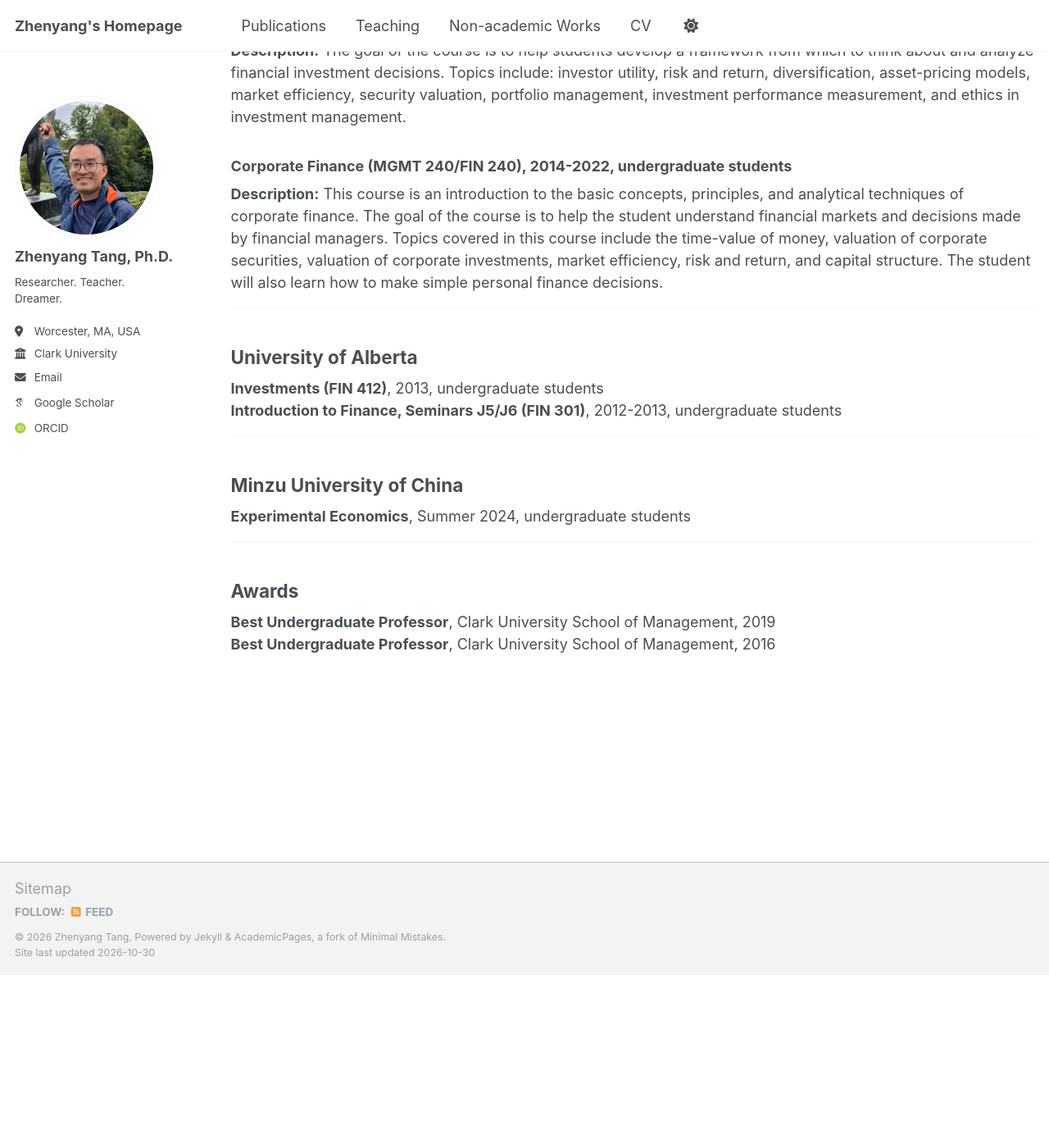
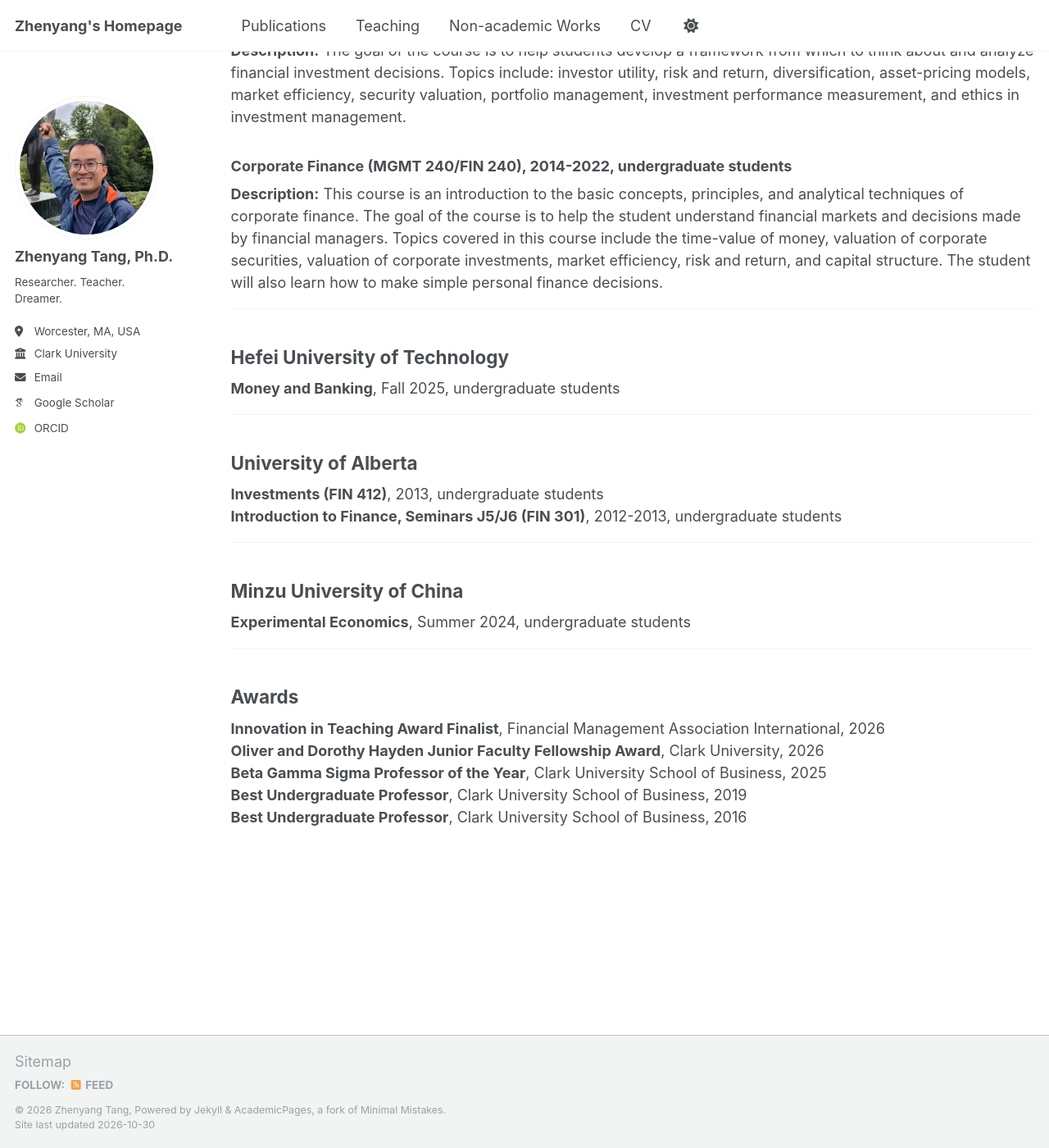
Before and after one commit to zhenyang-tang/zhenyang-tang.github.io, a Jekyll site: the page built from _pages/teaching.html, in a window 1280 px wide and 1400 px high, scrolled down 648 px. Shown: the whole window at 82% size. Built offline with Jekyll 4.4.1, drawn with Linux system fonts in a browser that asks for light colours; some web fonts are replaced; a script that is not in the unit is left out; before the commit the page ends 1837 px from its top, so only the background shows below that.

Commit message:
Update teaching.html

```diff
--- a/_pages/teaching.html
+++ b/_pages/teaching.html
@@ -26,6 +26,10 @@ made by financial managers. Topics covered in this course include the time-value
 student will also learn how to make simple personal finance decisions.
 
 <hr>
+<h2>Hefei University of Technology</h2>
+<b>Money and Banking</b>, Fall 2025, undergraduate students
+
+<hr>
 <h2>University of Alberta</h2>
 <b>Investments (FIN 412)</b>, 2013, undergraduate students <br>
 <b>Introduction to Finance, Seminars J5/J6 (FIN 301)</b>, 2012-2013, undergraduate students
@@ -36,5 +40,8 @@ student will also learn how to make simple personal finance decisions.
 
 <hr>
 <h2>Awards</h2>
-<b>Best Undergraduate Professor</b>, Clark University School of Management, 2019 <br>
-<b>Best Undergraduate Professor</b>, Clark University School of Management, 2016
+<b>Innovation in Teaching Award Finalist</b>, Financial Management Association International, 2026 <br>
+<b>Oliver and Dorothy Hayden Junior Faculty Fellowship Award</b>, Clark University, 2026 <br>
+<b>Beta Gamma Sigma Professor of the Year</b>, Clark University School of Business, 2025 <br>
+<b>Best Undergraduate Professor</b>, Clark University School of Business, 2019 <br>
+<b>Best Undergraduate Professor</b>, Clark University School of Business, 2016
```
